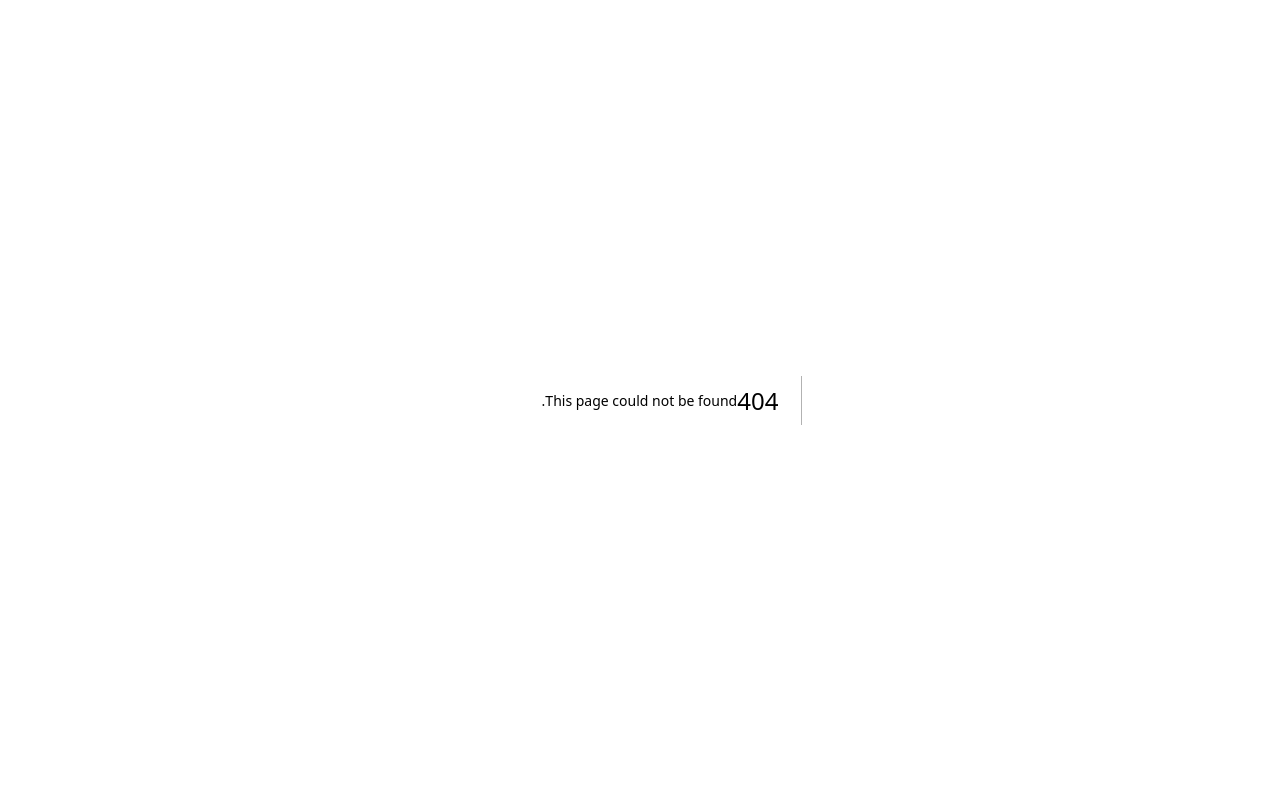
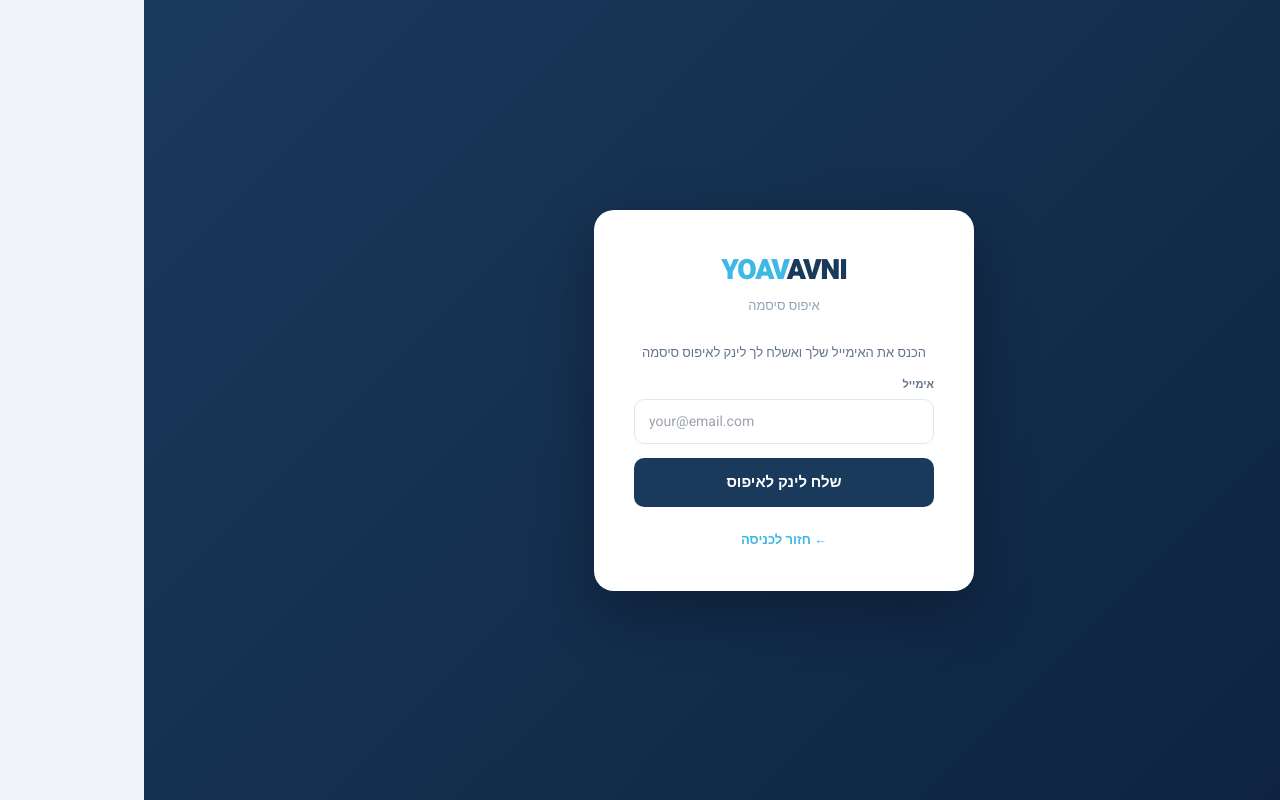
Before and after one commit to yoavavnipt/yoavavni-, a Next.js app: page /reset-password in a window 1280 px wide. Before the commit this address had no page. Built offline with nearby package versions, Linux system fonts and the light colour scheme; no server answers.

Commit message:
password reset

```diff
--- a/src/app/login/page.tsx
+++ b/src/app/login/page.tsx
@@ -86,6 +86,9 @@ export default function LoginPage() {
           }}>
             {loading ? '⏳ מתחבר...' : 'כניסה למערכת'}
           </button>
+          <div style={{ textAlign: 'center', marginTop: '10px' }}>
+            <a href="/reset-password" style={{ fontSize: '12px', color: '#94a3b8', textDecoration: 'none' }}>שכחתי סיסמה</a>
+          </div>
         </div>
 
         <div style={{ marginTop: '24px', padding: '14px', background: '#f8fafc', borderRadius: '10px', fontSize: '11px', color: '#94a3b8', textAlign: 'center' }}>
--- /dev/null
+++ b/src/app/reset-password/page.tsx
@@ -0,0 +1,94 @@
+'use client'
+import { useState } from 'react'
+import { supabase } from '@/lib/supabase'
+import { useRouter } from 'next/navigation'
+
+export default function ResetPasswordPage() {
+  const router = useRouter()
+  const [email, setEmail] = useState('')
+  const [newPassword, setNewPassword] = useState('')
+  const [step, setStep] = useState<'email' | 'password' | 'done'>('email')
+  const [loading, setLoading] = useState(false)
+  const [error, setError] = useState('')
+
+  async function sendReset() {
+    if (!email) { setError('יש להזין אימייל'); return }
+    setLoading(true)
+    setError('')
+    const { error } = await supabase.auth.resetPasswordForEmail(email, {
+      redirectTo: 'https://yoavavni-9dy3.vercel.app/reset-password',
+    })
+    setLoading(false)
+    if (error) { setError('שגיאה — בדוק את האימייל'); return }
+    setStep('done')
+  }
+
+  return (
+    <div style={{
+      minHeight: '100vh',
+      background: 'linear-gradient(135deg, #1a3a5c 0%, #0d2240 100%)',
+      display: 'flex', alignItems: 'center', justifyContent: 'center',
+      padding: '20px', fontFamily: 'Heebo, sans-serif', direction: 'rtl',
+    }}>
+      <div style={{
+        background: '#fff', borderRadius: '20px', padding: '40px',
+        width: '100%', maxWidth: '380px',
+        boxShadow: '0 20px 60px rgba(0,0,0,0.3)',
+      }}>
+        <div style={{ textAlign: 'center', marginBottom: '28px' }}>
+          <div style={{ fontSize: '28px', fontWeight: '900', color: '#1a3a5c', letterSpacing: '-1px' }}>
+            <span style={{ color: '#3eb8e5' }}>YOAV</span>AVNI
+          </div>
+          <div style={{ fontSize: '13px', color: '#94a3b8', marginTop: '4px' }}>
+            {step === 'done' ? 'מייל נשלח!' : 'איפוס סיסמה'}
+          </div>
+        </div>
+
+        {error && (
+          <div style={{ background: '#fee2e2', color: '#991b1b', padding: '10px', borderRadius: '8px', fontSize: '12px', marginBottom: '14px', textAlign: 'center' }}>
+            {error}
+          </div>
+        )}
+
+        {step === 'email' && (
+          <div style={{ display: 'flex', flexDirection: 'column', gap: '14px' }}>
+            <p style={{ fontSize: '13px', color: '#64748b', textAlign: 'center' }}>
+              הכנס את האימייל שלך ואשלח לך לינק לאיפוס סיסמה
+            </p>
+            <div>
+              <label style={{ display: 'block', fontSize: '11px', fontWeight: '700', color: '#64748b', marginBottom: '6px', textTransform: 'uppercase' as const }}>אימייל</label>
+              <input type="email" value={email} onChange={e => setEmail(e.target.value)}
+                onKeyDown={e => e.key === 'Enter' && sendReset()}
+                placeholder="your@email.com"
+                style={{ width: '100%', padding: '11px 14px', border: '1.5px solid #e2e8f0', borderRadius: '10px', fontSize: '14px', outline: 'none', fontFamily: 'Heebo, sans-serif', direction: 'ltr', textAlign: 'left' as const }} />
+            </div>
+            <button onClick={sendReset} disabled={loading} style={{
+              width: '100%', padding: '13px', background: loading ? '#94a3b8' : '#1a3a5c',
+              color: '#fff', border: 'none', borderRadius: '10px',
+              fontSize: '15px', fontWeight: '800', cursor: loading ? 'not-allowed' : 'pointer',
+              fontFamily: 'Heebo, sans-serif',
+            }}>
+              {loading ? '⏳ שולח...' : 'שלח לינק לאיפוס'}
+            </button>
+          </div>
+        )}
+
+        {step === 'done' && (
+          <div style={{ textAlign: 'center' }}>
+            <div style={{ fontSize: '48px', marginBottom: '16px' }}>📧</div>
+            <p style={{ fontSize: '14px', color: '#64748b', marginBottom: '20px', lineHeight: '1.7' }}>
+              שלחנו לינק לאיפוס סיסמה ל-<strong>{email}</strong><br />
+              בדוק את תיבת הדואר שלך.
+            </p>
+          </div>
+        )}
+
+        <div style={{ marginTop: '20px', textAlign: 'center' }}>
+          <button onClick={() => router.push('/login')} style={{ background: 'none', border: 'none', color: '#3eb8e5', fontSize: '13px', cursor: 'pointer', fontFamily: 'Heebo, sans-serif', fontWeight: '600' }}>
+            ← חזור לכניסה
+          </button>
+        </div>
+      </div>
+    </div>
+  )
+}
```
